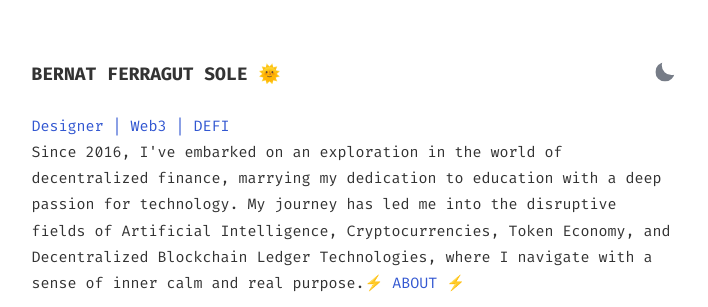
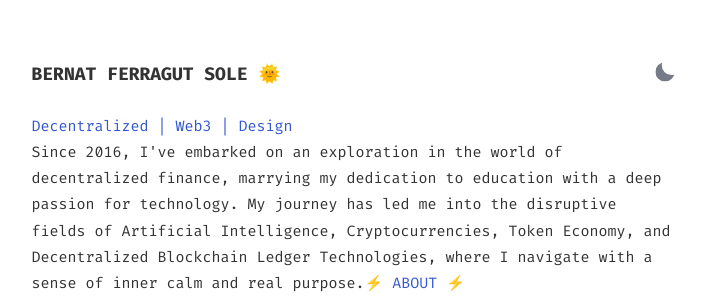
Before and after one commit to bernatferragut/WEB2, a Jekyll site: the page built from index.html, in a window 1280 px wide. Shown: the top 307 px of the page, without its empty margins (286-994 px from the left). Built offline with Jekyll 4.4.1, drawn with Linux system fonts in a browser that asks for light colours.

Commit message:
Update index.html
Main title change

```diff
--- a/index.html
+++ b/index.html
@@ -9,7 +9,7 @@ layout: default
         </button>
     </div>
     <div class="bio">
-        <a href"{{ site.baseurl }}/about">Designer | Web3 | DEFI </a> <br>
+        <a href"{{ site.baseurl }}/about">Decentralized | Web3 | Design </a> <br>
         <p>Since 2016, I've embarked on an exploration in the world of decentralized finance, marrying my dedication to education with a deep passion for technology. My journey has led me into the disruptive fields of Artificial Intelligence, Cryptocurrencies, Token Economy, and Decentralized Blockchain Ledger Technologies, where I navigate with a sense of inner calm and real purpose.<a href="{{ site.baseurl }}/about">⚡ ABOUT ⚡</a></p>
     </div>
 </section>
```
